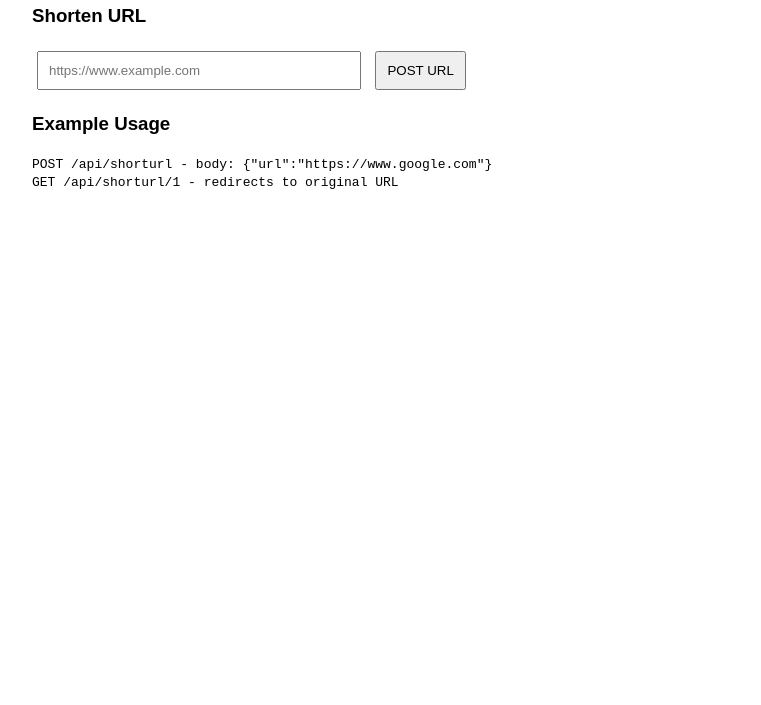
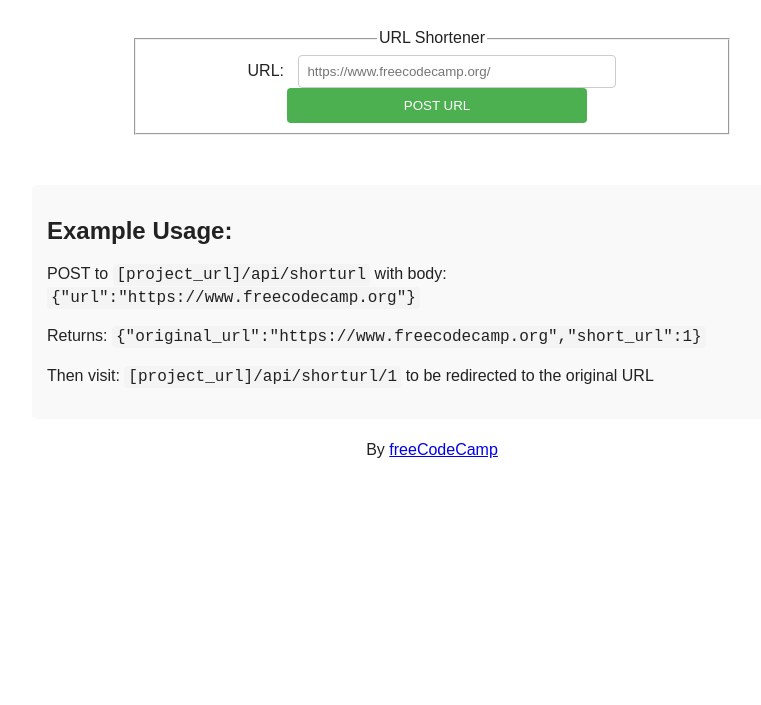
Before and after one commit to dennisholam-ops/URL-Shortener-Microservice, a website: page public/index.html in a window 1280 px wide. Shown: the part 95-800 px from the top of the page, without its empty margins (208-969 px from the left). Drawn offline with Linux system fonts and the light colour scheme.

Commit message:
Update index.html

```diff
--- a/public/index.html
+++ b/public/index.html
@@ -1,50 +1,96 @@
 <!DOCTYPE html>
 <html>
 <head>
-    <title>URL Shortener Microservice</title>
-    <style>
-        body { font-family: Arial; max-width: 800px; margin: 0 auto; padding: 20px; }
-        input, button { padding: 10px; margin: 5px; }
-        input { width: 300px; }
-    </style>
+  <title>URL Shortener Microservice</title>
+  <link rel="shortcut icon" href="https://cdn.freecodecamp.org/universal/favicons/favicon.ico" type="image/x-icon"/>
+  <link href="/public/style.css" rel="stylesheet" type="text/css" />
+  <style>
+    body {
+      font-family: Arial, sans-serif;
+      font-size: 16px;
+      color: #222;
+      background-color: #fff;
+      text-align: center;
+      line-height: 1.4em;
+      max-width: 800px;
+      margin: 0 auto;
+      padding: 20px;
+    }
+
+    h1 {
+      margin-top: 30px;
+    }
+
+    form {
+      margin: 30px auto;
+      padding: 20px;
+      max-width: 600px;
+    }
+
+    label {
+      margin-right: 10px;
+    }
+
+    input {
+      padding: 8px;
+      border: 1px solid #ccc;
+      border-radius: 4px;
+      width: 300px;
+    }
+
+    input[type="submit"] {
+      background-color: #4CAF50;
+      color: white;
+      border: none;
+      padding: 10px 20px;
+      cursor: pointer;
+      margin-left: 10px;
+    }
+
+    input[type="submit"]:hover {
+      background-color: #45a049;
+    }
+
+    code {
+      background-color: #f4f4f4;
+      padding: 2px 4px;
+      border-radius: 4px;
+    }
+
+    .usage {
+      text-align: left;
+      background-color: #f9f9f9;
+      padding: 15px;
+      border-radius: 5px;
+      margin: 20px 0;
+    }
+  </style>
 </head>
 <body>
-    <h1>URL Shortener Microservice</h1>
+  <h1>URL Shortener Microservice</h1>
 
-    <div>
-        <h3>Shorten URL</h3>
-        <form id="urlForm">
-            <input type="text" id="url_input" placeholder="https://www.example.com" size="50">
-            <button type="submit">POST URL</button>
-        </form>
-        <div id="result"></div>
-    </div>
+  <main>
+    <section>
+      <form action="api/shorturl" method="POST">
+        <fieldset>
+          <legend>URL Shortener</legend>
+          <label for="url_input">URL:</label>
+          <input id="url_input" type="text" name="url" placeholder="https://www.freecodecamp.org/" />
+          <input type="submit" value="POST URL" />
+        </fieldset>
+      </form>
+    </section>
 
-    <div>
-        <h3>Example Usage</h3>
-        <code>POST /api/shorturl - body: {"url":"https://www.google.com"}</code><br>
-        <code>GET /api/shorturl/1 - redirects to original URL</code>
-    </div>
+    <section class="usage">
+      <h2>Example Usage:</h2>
+      <p>POST to <code>[project_url]/api/shorturl</code> with body: <code>{"url":"https://www.freecodecamp.org"}</code></p>
+      <p>Returns: <code>{"original_url":"https://www.freecodecamp.org","short_url":1}</code></p>
+      <p>Then visit: <code>[project_url]/api/shorturl/1</code> to be redirected to the original URL</p>
+    </section>
+  </main>
 
-    <script>
-        document.getElementById('urlForm').addEventListener('submit', async (e) => {
-            e.preventDefault();
-            const url = document.getElementById('url_input').value;
-            const resultDiv = document.getElementById('result');
-
-            try {
-                const response = await fetch('/api/shorturl', {
-                    method: 'POST',
-                    headers: { 'Content-Type': 'application/json' },
-                    body: JSON.stringify({ url: url })
-                });
-
-                const data = await response.json();
-                resultDiv.innerHTML = JSON.stringify(data, null, 2);
-            } catch (error) {
-                resultDiv.innerHTML = 'Error: ' + error.message;
-            }
-        });
-    </script>
+  <footer>
+    <p>By <a href="https://www.freecodecamp.org/">freeCodeCamp</a></p>
+  </footer>
 </body>
 </html>
```
